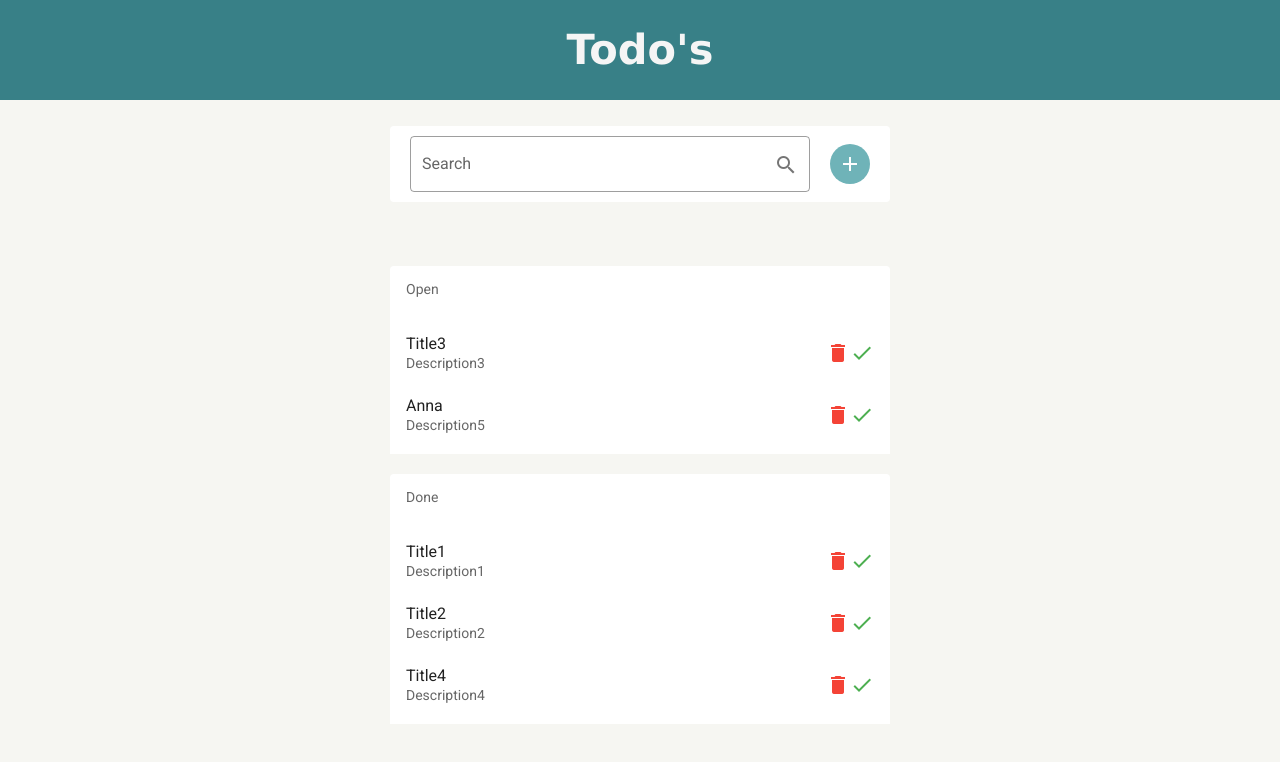
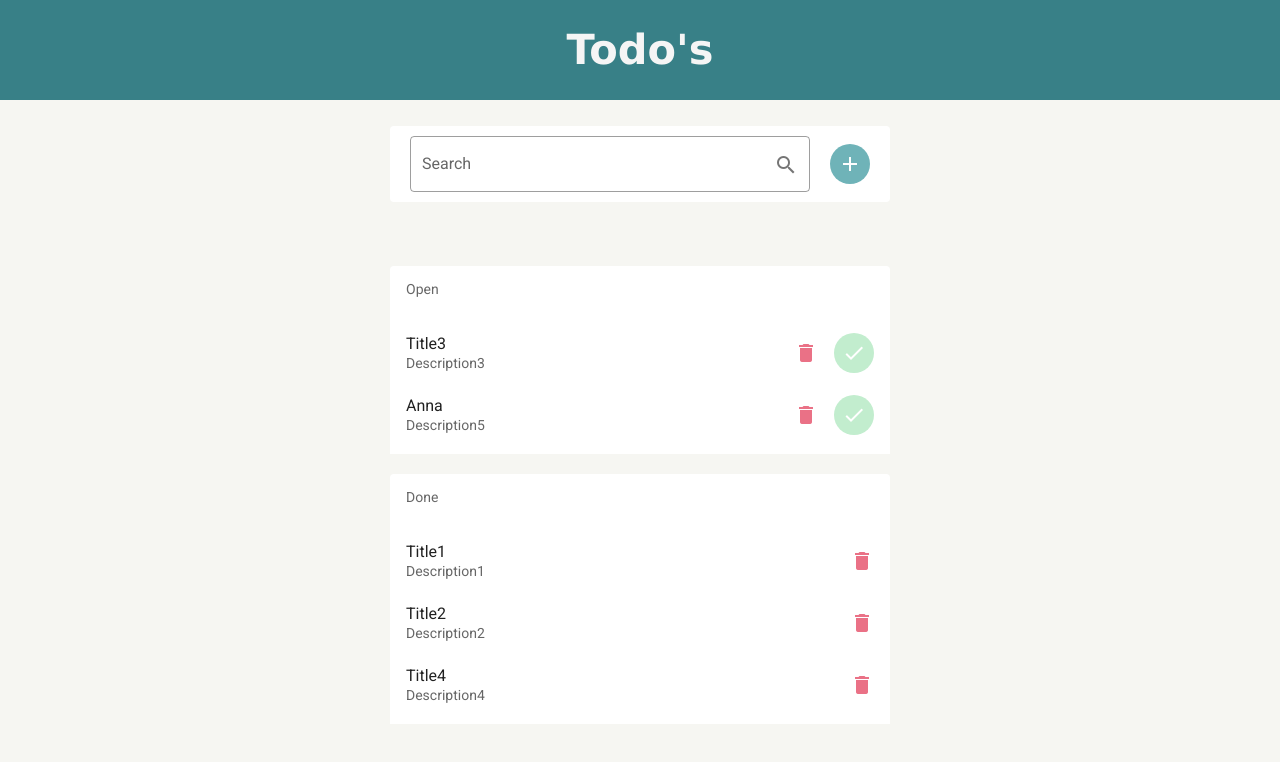
Before and after one commit to bananna96/todo-list, a Vue app: page / in a window 1280 px wide. Shown: the top 762 px of the page. Built offline with nearby package versions, Linux system fonts and the light colour scheme.

Commit message:
[master] some clean up and styling

```diff
--- a/src/components/ListItem.vue
+++ b/src/components/ListItem.vue
@@ -1,11 +1,7 @@
-<template v-slot:activator>
+<template>
 	<div>
-		<v-list-item
-			v-show="!this.editable"
-			:key="listItem.id"
-			@click="toggleEditable"
-		>
-			<v-list-item-content>
+		<v-list-item v-show="!this.editable" :key="listItem.id">
+			<v-list-item-content @click="toggleEditable">
 				<v-list-item-title>
 					{{ listItem.title }}
 				</v-list-item-title>
@@ -14,14 +10,21 @@
 				</v-list-item-subtitle>
 			</v-list-item-content>
 			<v-list-item-action>
-				<div>
-					<v-icon @click="deleteItem()" color="red">
+				<div class="actions-wrapper">
+					<v-icon @click="deleteItem()" color="#ea7186">
 						mdi-delete
 					</v-icon>
-
-					<v-icon @click="console.log('done')" color="green">
-						mdi-check
-					</v-icon>
+					<v-btn
+						color="#c2edce"
+						v-show="!done"
+						dark
+						small
+						depressed
+						fab
+						class="check-btn"
+					>
+						<v-icon @click="toggleDone"> mdi-check </v-icon>
+					</v-btn>
 				</div>
 			</v-list-item-action>
 		</v-list-item>
@@ -36,8 +39,7 @@
 				></v-text-field>
 				<v-textarea
 					class="text-input"
-					clearable
-					label="Two rows"
+					label="Description"
 					rows="3"
 					row-height="20"
 					no-resize
@@ -47,19 +49,15 @@
 				></v-textarea>
 			</v-list-item-content>
 			<v-list-item-action>
-				<div>
-					<v-icon @click="updateTodo" color="green">
-						mdi-check
-					</v-icon>
-				</div>
+				<v-btn class="ma-1" color="green" plain @click="updateTodo">
+					Update
+				</v-btn>
 			</v-list-item-action>
 		</v-list-item>
 	</div>
 </template>
 
 <script>
-import todosEndpoint from '../endpoints/todosEndpoint';
-
 export default {
 	props: {
 		listItem: {},
@@ -69,20 +67,31 @@ export default {
 			editable: false,
 			title: this.listItem.title,
 			description: this.listItem.description,
+			done: this.listItem.done,
 		};
 	},
 	methods: {
 		deleteItem() {
-			todosEndpoint.deleteTodo(this.listItem.id);
+			this.$store.dispatch('deleteTodo', this.listItem.id);
 		},
 		toggleEditable() {
 			this.editable = !this.editable;
+		},
+		toggleDone() {
+			this.done = !this.done;
+			this.$store.dispatch('updateTodo', {
+				id: this.listItem.id,
+				title: this.title,
+				description: this.description,
+				done: this.done,
+			});
 		},
 		updateTodo() {
 			this.$store.dispatch('updateTodo', {
 				id: this.listItem.id,
 				title: this.title,
 				description: this.description,
+				done: this.done,
 			});
 			this.toggleEditable();
 		},
@@ -90,4 +99,11 @@ export default {
 };
 </script>
 
-<style scoped></style>
+<style scoped>
+.check-btn {
+	margin-left: 16px;
+}
+.v-list-item__action {
+	margin: 0 !important;
+}
+</style>
--- a/src/endpoints/todosEndpoint.js
+++ b/src/endpoints/todosEndpoint.js
@@ -4,37 +4,6 @@ function getTodos() {
 	return db.todos;
 }
 
-// function setTodos(todos) {
-// 	db.todos = todos;
-// }
-
-// function addTodo(todo) {
-// 	// add to store
-// 	db.todos.push({
-// 		id: db.todos.length,
-// 		title: todo.title,
-// 		description: todo.description,
-// 		done: false,
-// 	});
-// }
-
-// function updateTodo(id, title, description) {
-// 	// add to store
-
-// 	let index = db.todos.findIndex(i => i.id == id);
-// 	db.todos[index].title = title;
-// 	db.todos[index].description = description;
-// }
-
-function deleteTodo(id) {
-	let index = db.todos.findIndex(i => i.id == id);
-	db.todos.splice(index, 1);
-}
-
 export default {
 	getTodos,
-	// setTodos,
-	// addTodo,
-	deleteTodo,
-	// updateTodo,
 };
--- a/src/store/index.js
+++ b/src/store/index.js
@@ -19,12 +19,13 @@ export default new Vuex.Store({
 					getIndex();
 				}
 			}
-			state.todos.push({
+			let newTodo = {
 				id: id,
 				title: payload.title,
 				description: payload.description,
 				done: false,
-			});
+			};
+			state.todos.push(newTodo);
 		},
 		SET_TODOS(state, payload) {
 			state.todos = payload;
@@ -33,6 +34,11 @@ export default new Vuex.Store({
 			let index = state.todos.findIndex(t => t.id == payload.id);
 			state.todos[index].title = payload.title;
 			state.todos[index].description = payload.description;
+			state.todos[index].done = payload.done;
+		},
+		DELETE_TODO(state, id) {
+			let index = state.todos.findIndex(i => i.id == id);
+			state.todos.splice(index, 1);
 		},
 	},
 	actions: {
@@ -45,6 +51,9 @@ export default new Vuex.Store({
 		updateTodo({ commit }, todo) {
 			commit('UPDATE_TODO', todo);
 		},
+		deleteTodo({ commit }, id) {
+			commit('DELETE_TODO', id);
+		},
 	},
 	modules: {},
 });
```
